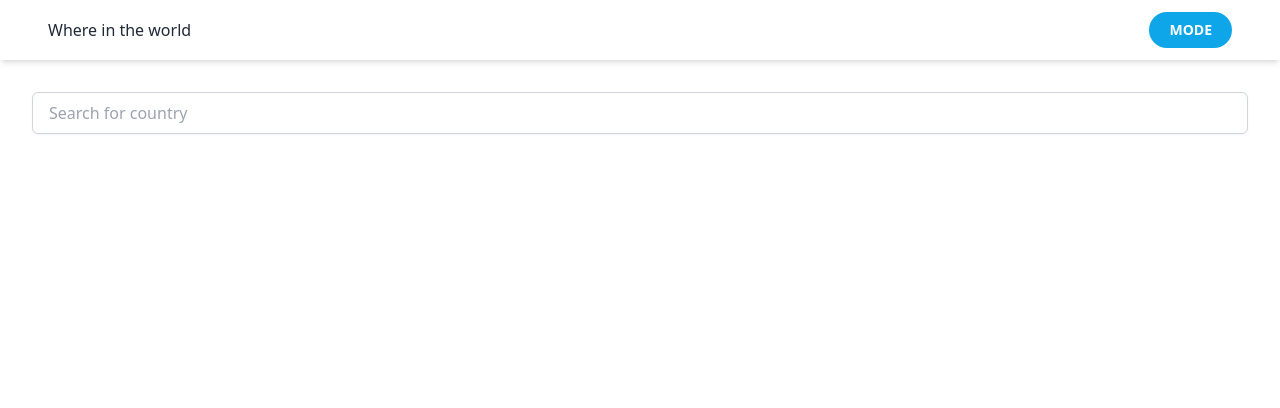
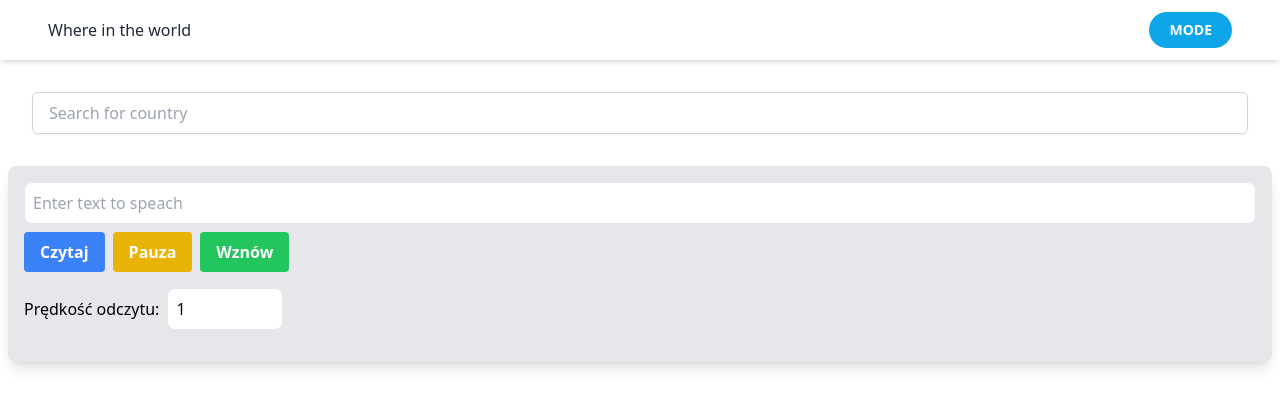
Before and after one commit to psrednicki/contries, a React (Vite) app: page / in a window 1280 px wide. Shown: the top 408 px of the page. Built offline with nearby package versions, Linux system fonts and the light colour scheme; no server answers.

Commit message:
feat: add text to speach component

```diff
--- a/src/App.tsx
+++ b/src/App.tsx
@@ -5,6 +5,7 @@ import { Country, fetchApiList } from "./utils/api";
 import Input from "./components/Input";
 import InfoBox from "./components/InfoBox";
 import _debounce from "lodash/debounce";
+import TextToSpeech from "./pages/TextSpeech";
 
 const App: React.FC = () => {
   const [countires, setCountires] = useState<Country[]>([]);
@@ -43,6 +44,7 @@ const App: React.FC = () => {
           {countires.map(InfoBox)}
         </div>
       </Content>
+      <TextToSpeech />
     </div>
   );
 };
--- /dev/null
+++ b/src/pages/TextSpeech.tsx
@@ -0,0 +1,102 @@
+import React, { useState, useRef } from "react";
+import debounce from "lodash/debounce";
+
+const TextToSpeech: React.FC = () => {
+  const [text, setText] = useState<string>("");
+  const [isSpeaking, setIsSpeaking] = useState<boolean>(false);
+  const [rate, setRate] = useState<number>(1.0); // Domyślna prędkość czytania
+
+  const utteranceRef = useRef<SpeechSynthesisUtterance | null>(null);
+
+  const handleInputChange = (event: React.ChangeEvent<HTMLInputElement>) => {
+    setText(event.target.value);
+  };
+
+  const speakText = (textToSpeak: string) => {
+    if ("speechSynthesis" in window) {
+      const utterance = new SpeechSynthesisUtterance(textToSpeak);
+      utteranceRef.current = utterance;
+      utterance.rate = rate; // Ustawienie prędkości czytania
+      window.speechSynthesis.speak(utterance);
+      setIsSpeaking(true);
+    } else {
+      alert("YOUR BROWERS DO NOT SUPPORT TEXT TO SPEACH");
+    }
+  };
+
+  const debouncedSpeak = debounce(speakText, 500);
+
+  const handleSpeak = () => {
+    debouncedSpeak.cancel();
+    speakText(text);
+  };
+
+  const handlePause = () => {
+    if (utteranceRef.current) {
+      window.speechSynthesis.pause();
+      setIsSpeaking(false);
+    }
+  };
+
+  const handleResume = () => {
+    if (utteranceRef.current) {
+      window.speechSynthesis.resume();
+      setIsSpeaking(true);
+    }
+  };
+
+  const handleSpeedChange = (event: React.ChangeEvent<HTMLInputElement>) => {
+    const newRate = parseFloat(event.target.value);
+    setRate(newRate);
+    if (isSpeaking) {
+      utteranceRef.current?.pause();
+      utteranceRef.current?.resume();
+    }
+  };
+
+  return (
+    <div className="p-4 mx-2 bg-gray-200 rounded-lg shadow-lg">
+      <input
+        type="text"
+        value={text}
+        onChange={handleInputChange}
+        placeholder="Enter text to speach"
+        className="w-full mb-2 p-2 border rounded-lg"
+      />
+      <button
+        onClick={handleSpeak}
+        className="bg-blue-500 hover:bg-blue-600 text-white font-bold py-2 px-4 rounded mr-2"
+      >
+        Czytaj
+      </button>
+      <button
+        onClick={handlePause}
+        className="bg-yellow-500 hover:bg-yellow-600 text-white font-bold py-2 px-4 rounded mr-2"
+        disabled={!isSpeaking}
+      >
+        Pauza
+      </button>
+      <button
+        onClick={handleResume}
+        className="bg-green-500 hover:bg-green-600 text-white font-bold py-2 px-4 rounded mr-2"
+        disabled={isSpeaking}
+      >
+        Wznów
+      </button>
+      <label className="flex items-center py-4">
+        Prędkość odczytu:
+        <input
+          type="number"
+          step="0.1"
+          min="0.1"
+          max="10"
+          value={rate}
+          onChange={handleSpeedChange}
+          className="ml-2 p-2 border rounded-lg"
+        />
+      </label>
+    </div>
+  );
+};
+
+export default TextToSpeech;
```
